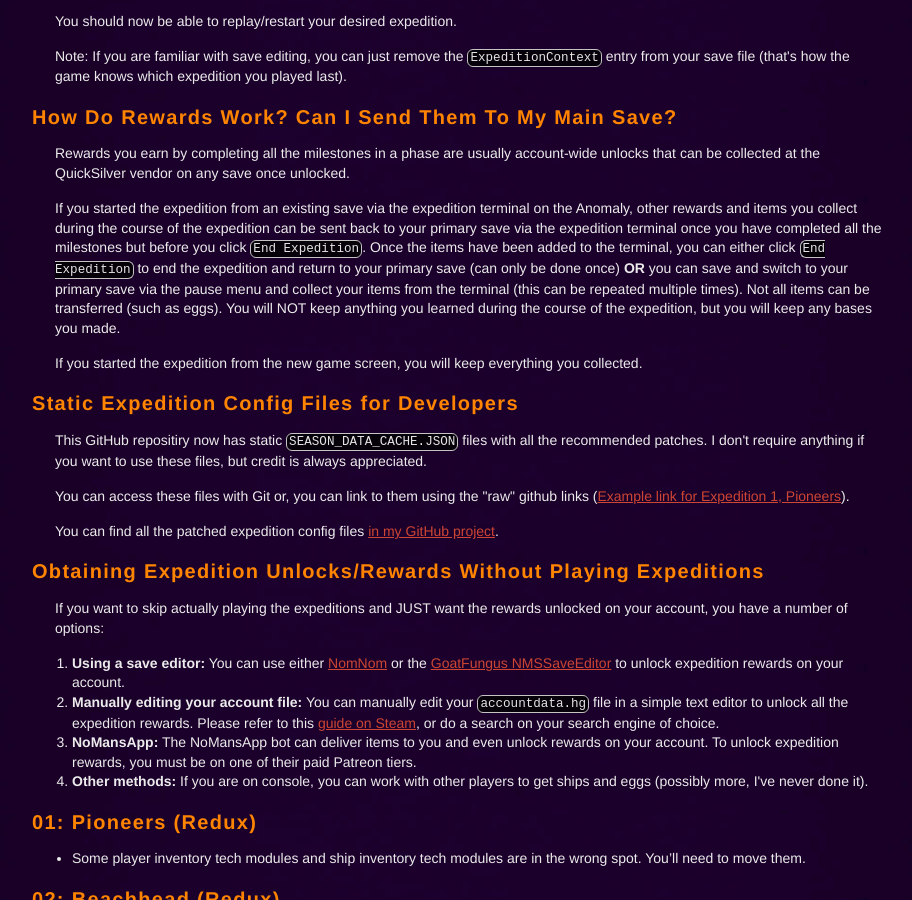
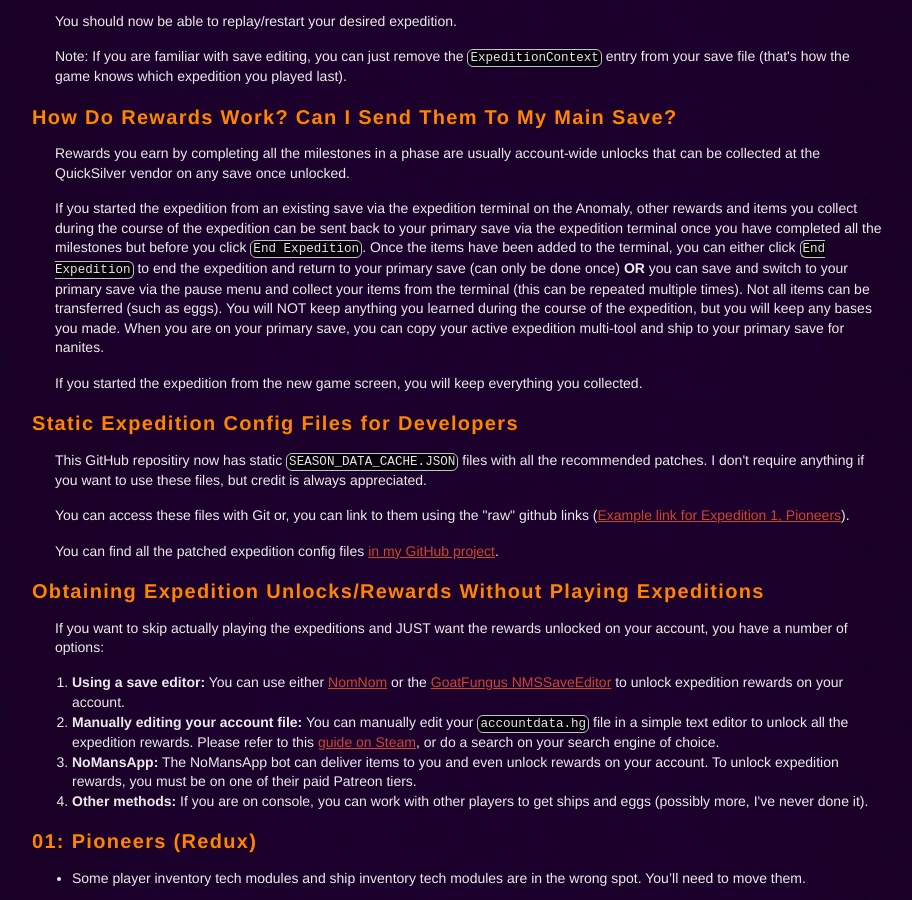
Before and after one commit to cwmonkey/nms-expeditions, a Jekyll site: the page built from index.html, in a window 1280 px wide and 900 px high, scrolled down 1724 px. Shown: the whole window, without its empty margins (183-1095 px from the left). Built offline with Jekyll 4.4.1, drawn with Linux system fonts in a browser that asks for light colours; some web fonts are replaced.

Commit message:
Forgot multi-tool and ship copying.

```diff
--- a/index.html
+++ b/index.html
@@ -428,7 +428,7 @@
       <h3><a href="#expedition_notes_rewards">How Do Rewards Work? Can I Send Them To My Main Save?</a></h3>
 
       <p>Rewards you earn by completing all the milestones in a phase are usually account-wide unlocks that can be collected at the QuickSilver vendor on any save once unlocked.</p>
-      <p>If you started the expedition from an existing save via the expedition terminal on the Anomaly, other rewards and items you collect during the course of the expedition can be sent back to your primary save via the expedition terminal once you have completed all the milestones but before you click <code>End Expedition</code>. Once the items have been added to the terminal, you can either click <code>End Expedition</code> to end the expedition and return to your primary save (can only be done once) <strong>OR</strong> you can save and switch to your primary save via the pause menu and collect your items from the terminal (this can be repeated multiple times). Not all items can be transferred (such as eggs). You will NOT keep anything you learned during the course of the expedition, but you will keep any bases you made.</p>
+      <p>If you started the expedition from an existing save via the expedition terminal on the Anomaly, other rewards and items you collect during the course of the expedition can be sent back to your primary save via the expedition terminal once you have completed all the milestones but before you click <code>End Expedition</code>. Once the items have been added to the terminal, you can either click <code>End Expedition</code> to end the expedition and return to your primary save (can only be done once) <strong>OR</strong> you can save and switch to your primary save via the pause menu and collect your items from the terminal (this can be repeated multiple times). Not all items can be transferred (such as eggs). You will NOT keep anything you learned during the course of the expedition, but you will keep any bases you made. When you are on your primary save, you can copy your active expedition multi-tool and ship to your primary save for nanites.</p>
       <p>If you started the expedition from the new game screen, you will keep everything you collected.</p>
     </section>
 
```
